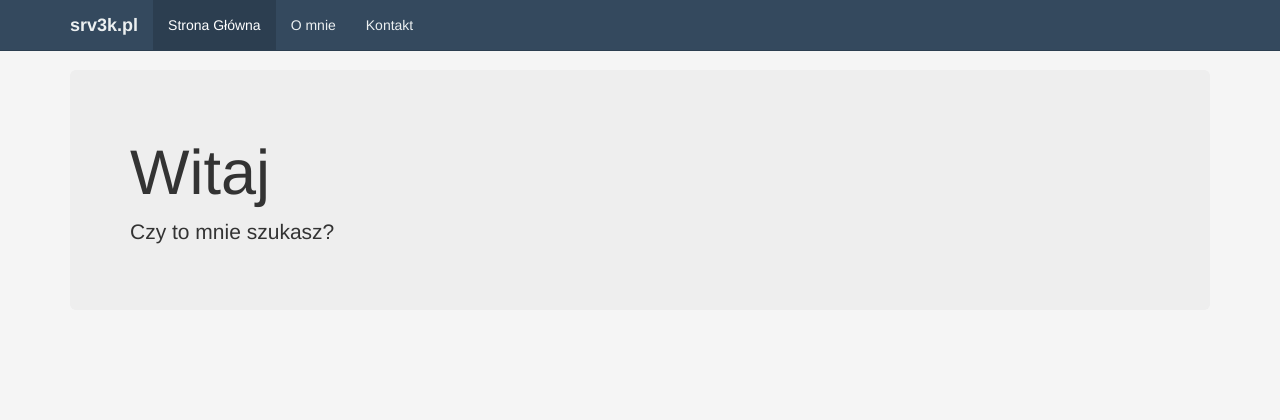
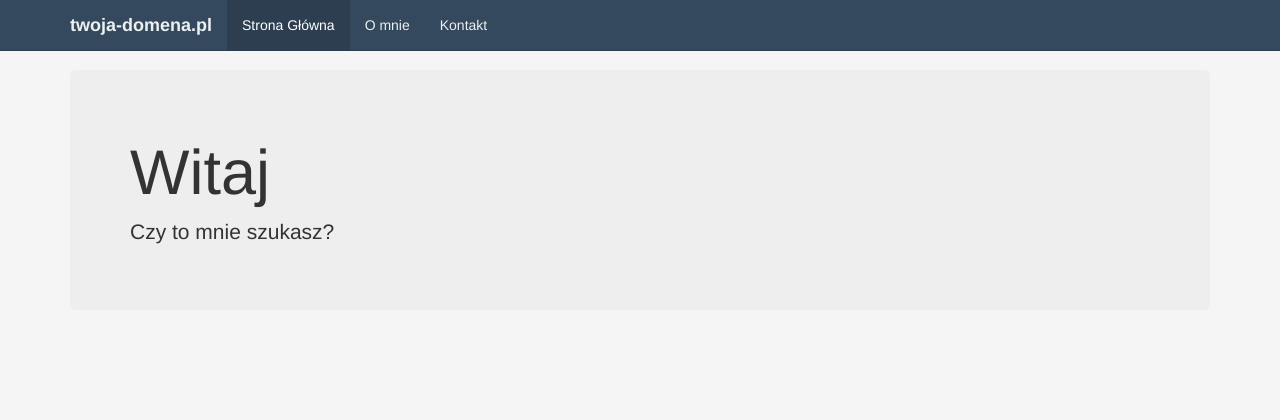
Before and after one commit to VeronVB/helloworld, a PHP site: page / in a window 1280 px wide. Shown: the top 420 px of the page. Run offline with PHP 8.4, Linux system fonts and the light colour scheme; some libraries are stand-ins or nearby versions.

Commit message:
Dodanie poprawnego index.php

```diff
--- a/src/index.php
+++ b/src/index.php
@@ -18,9 +18,9 @@ file_put_contents($counterFile, $visits);
     <link rel="icon" type="image/svg+xml" href="favicon.svg">
     <meta charset="utf-8">
     <meta http-equiv="X-UA-Compatible" content="IE=edge">
-    <meta name="description" content="Strona główna srv3k.pl">
+    <meta name="description" content="Strona główna">
     <meta name="viewport" content="width=device-width, initial-scale=1">
-    <title>srv3k.pl - Strona Główna</title>
+    <title>twoja-domena.pl - Strona Główna</title>
 
     <link rel="stylesheet" href="https://maxcdn.bootstrapcdn.com/bootstrap/3.3.6/css/bootstrap.min.css">
 
@@ -77,7 +77,7 @@ file_put_contents($counterFile, $visits);
                         <span class="icon-bar" style="background-color: white;"></span>
                         <span class="icon-bar" style="background-color: white;"></span>
                     </button>
-                    <a class="navbar-brand" href="/">srv3k.pl</a>
+                    <a class="navbar-brand" href="/">twoja-domena.pl</a>
                 </div>
                 <div id="navbar" class="navbar-collapse collapse">
                     <ul class="nav navbar-nav">
```
